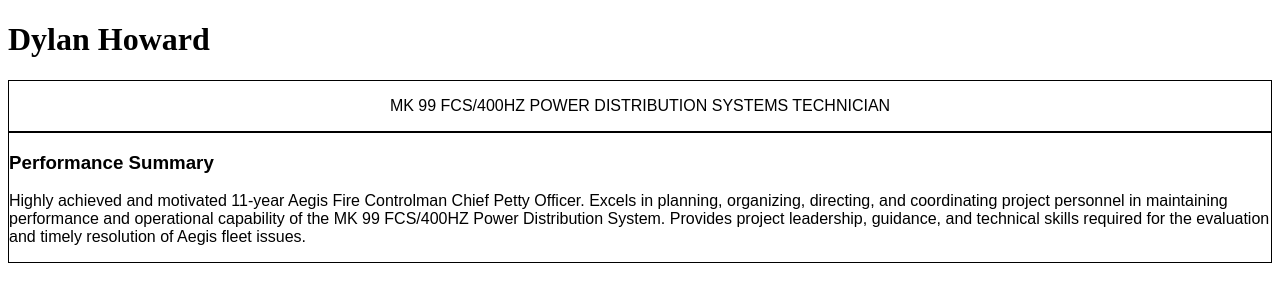
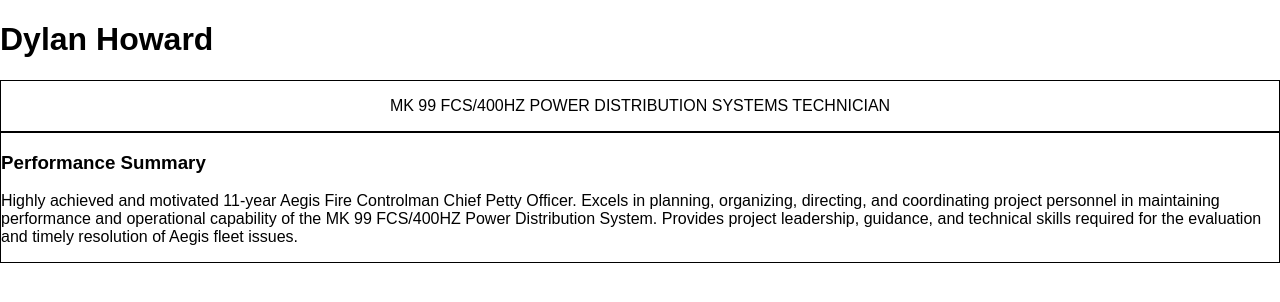
Before and after one commit to Dylanhoward24/Dylanhoward24.github.io, a plain HTML site: page index.html in a window 1280 px wide. Drawn offline with Linux system fonts and the light colour scheme.

Commit message:
Update style.css

```diff
--- a/style.css
+++ b/style.css
@@ -1,3 +1,13 @@
+body {
+  margin: auto;
+  width: 50%
+  border: 3px solid yellow;
+}
+
+.name {
+  font-family: arial, helvetica, sans-serif
+}
+
 .jobtitle {
   border: 1px solid black;
   text-align: center;
```
